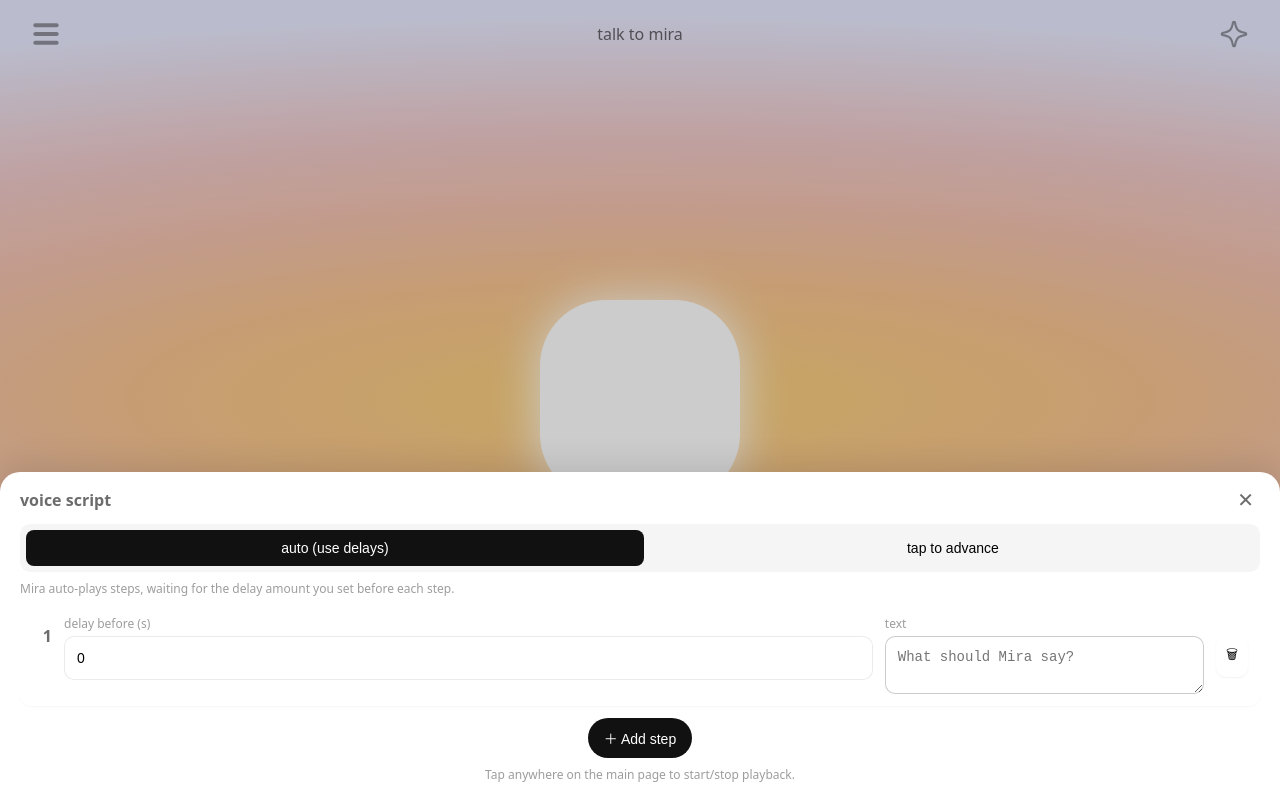
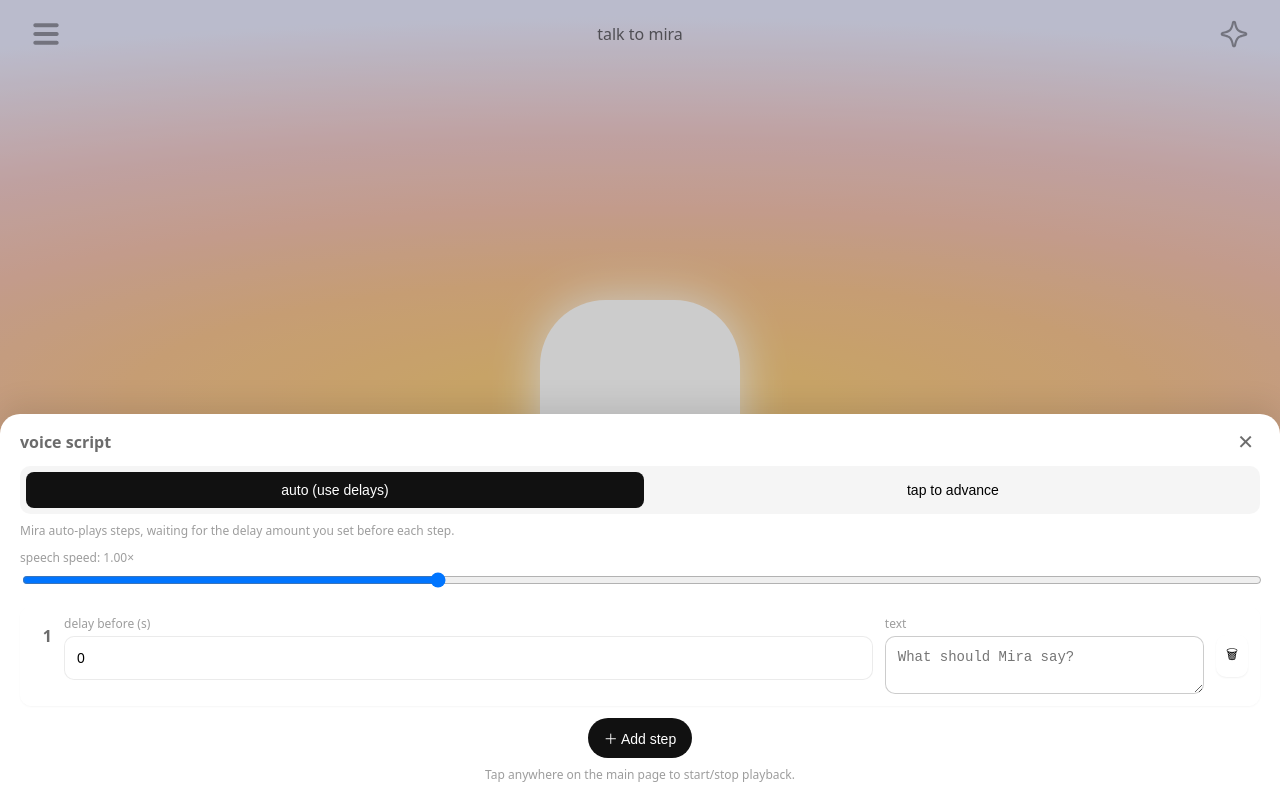
Before and after one commit to SashankBalusu/mirawebapp, a React (Vite) app: page / in a window 1280 px wide. Both pictures are taken after a click on the button 46 px from the left and 34 px from the top of the page. Built offline with nearby package versions, Linux system fonts and the light colour scheme.

Commit message:
bangy bang

```diff
--- a/api/tts.js
+++ b/api/tts.js
@@ -2,7 +2,7 @@ export default async function handler(req, res) {
   if (req.method !== 'POST') return res.status(405).end();
 
   try {
-    const { text, voice = 'alloy', format = 'mp3' } = req.body || {};
+    const { text, voice = 'alloy', format = 'mp3', speed = 1.0 } = req.body || {};
     if (!text || !text.trim()) {
       return res.status(400).json({ error: 'text required' });
     }
@@ -23,6 +23,7 @@ export default async function handler(req, res) {
         voice,
         input: text,
         format,
+        speed
       }),
     });
 
--- a/src/App.jsx
+++ b/src/App.jsx
@@ -180,7 +180,7 @@ function Diagnostics({ getAudioContext, unlockAudio, speakOnce }) {
   );
 }
 
-function MenuSheet({ open, onClose, items, setItems, mode, setMode }) {
+function MenuSheet({ open, onClose, items, setItems, mode, setMode, speed, setSpeed }) {
   if (!open) return null;
   const sheetRef = useRef(null)
 
@@ -249,6 +249,18 @@ function MenuSheet({ open, onClose, items, setItems, mode, setMode }) {
               : 'Mira auto-plays steps, waiting for the delay amount you set before each step.'}
           </div>
         </div>
+        <div className="speed-wrap" style={{ padding: '4px 20px 12px 20px' }}>
+          <div className="field-label">speech speed: {speed.toFixed(2)}×</div>
+          <input
+            type="range"
+            min="0.5"
+            max="2.0"
+            step="0.05"
+            value={speed}
+            onChange={e => setSpeed(Number(e.target.value))}
+            style={{ width: '100%' }}
+          />
+        </div>
 
         <div className="sheet-body">
           {items.length === 0 && (
@@ -309,6 +321,13 @@ function App() {
   const [menuOpen, setMenuOpen] = useState(false)
   const [talking, setTalking] = useState(false)
   const suppressNextClickRef = useRef(false)
+  const [speed, setSpeed] = useState(() => {
+    const saved = localStorage.getItem('ttsSpeed');
+    return saved ? Number(saved) : 1.0;
+  });
+  useEffect(() => {
+    localStorage.setItem('ttsSpeed', speed);
+  }, [speed]);
 
   const [mode, setMode] = useState(() => {
     const saved = localStorage.getItem('playMode');
@@ -440,7 +459,7 @@ new Promise(async (resolve) => {
           const r = await fetch('/api/tts', {
             method: 'POST',
             headers: { 'Content-Type': 'application/json' },
-            body: JSON.stringify({ text, voice, format: fmt })
+            body: JSON.stringify({ text, voice, format: fmt, speed })
           });
           if (!r.ok) continue;
 
@@ -494,7 +513,7 @@ new Promise(async (resolve) => {
         const r = await fetch('/api/tts', {
           method: 'POST',
           headers: { 'Content-Type': 'application/json' },
-          body: JSON.stringify({ text, voice, format: fmt })
+          body: JSON.stringify({ text, voice, format: fmt, speed })
         });
         if (!r.ok) continue;
 
@@ -721,6 +740,8 @@ new Promise(async (resolve) => {
     setItems={setItems}
     mode={mode}
     setMode={setMode}
+    speed={speed}
+    setSpeed={setSpeed}
   />
 )}
     </>
--- a/src/index.css
+++ b/src/index.css
@@ -334,3 +334,9 @@ textarea:focus, .field-delay input:focus{
   font-size: 12px;
   margin-top: 8px;
 }
+
+.speed-wrap .field-label {
+  color: var(--ink-40);
+  font-size: 12px;
+  margin-bottom: 6px;
+}
```
